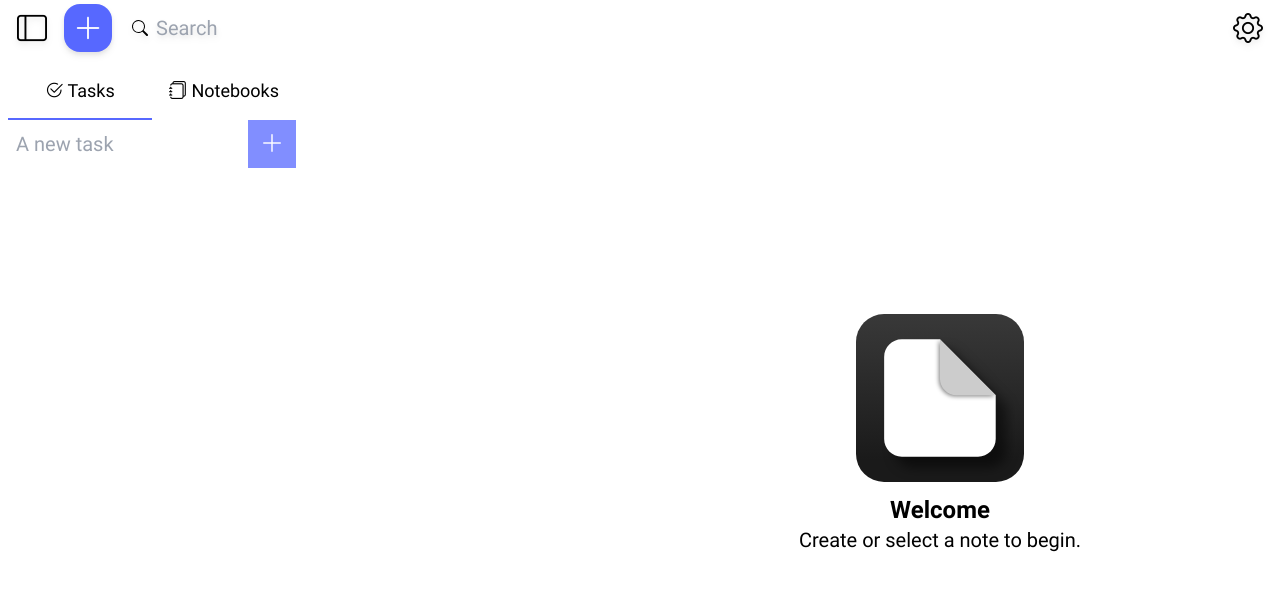
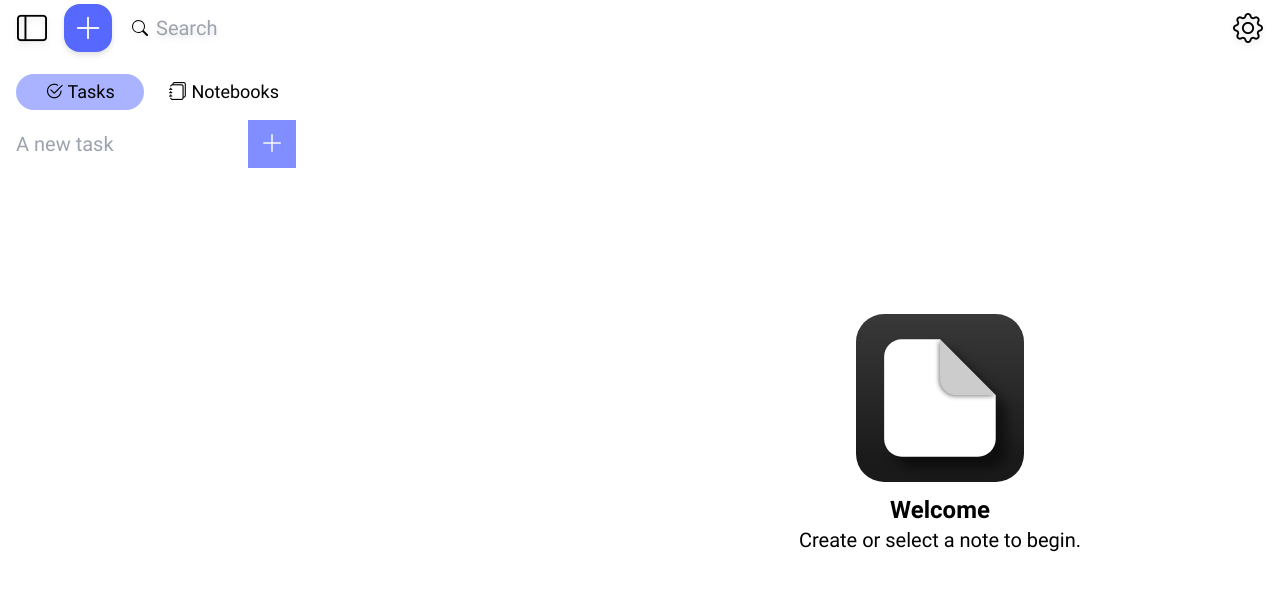
Before and after one commit to astudentinearth/darkwrite, a React (Vite) app: page / in a window 1280 px wide. Shown: the top 590 px of the page. Built offline with nearby package versions, Linux system fonts and the light colour scheme.

Commit message:
March 6 updates - Added licenses for Rust crates - Changed tab bar appearance

```diff
--- a/src/UI/Components/SidebarTabView.tsx
+++ b/src/UI/Components/SidebarTabView.tsx
@@ -7,18 +7,18 @@ function SidebarTabView(props:any){
      * TabView for sidebar
      */
     const [view,setView] = useState(0);
-
+    const activeStyle:React.CSSProperties = {background:"rgb(var(--accent) /0.5)",borderRadius:"99px"};
+    const inactiveStyle:React.CSSProperties = {};
     return <div className="flex flex-col">
         <div className="tabview-header flex-[0_0_56px] h-14 flex">
             <div className="w-[144px] flex items-center justify-center select-none cursor-pointer"
-            style={view == 0 ? {borderBottom:"2px solid rgb(var(--accent))"} : {borderBottom:"2px solid transparent"}}
+
             onClick={()=>{setView(0)}}>
-                <span className="text-lg"><i className="bi-check2-circle"></i> Tasks</span>
+                <span style={view == 0 ? activeStyle : {}} className="text-lg py-1 px-2 w-32 text-center"><i className="bi-check2-circle"></i> Tasks</span>
             </div>
             <div className="w-[144px] flex items-center justify-center select-none cursor-pointer"
-            style={view == 1 ? {borderBottom:"2px solid rgb(var(--accent))"} : {borderBottom:"2px solid transparent"}}
             onClick={()=>{setView(1)}}>
-                <span className="text-lg"><i className="bi-journals"></i> Notebooks</span>
+                <span style={view == 1 ? activeStyle : {}} className="text-lg py-1 px-2 w-32 text-center"><i className="bi-journals"></i> Notebooks</span>
             </div>
         </div>
         {view == 0 ? <Tasks></Tasks> : <Notebooks></Notebooks>}
--- a/src/UI/SettingsApplets/About.tsx
+++ b/src/UI/SettingsApplets/About.tsx
@@ -5,16 +5,15 @@ import { openURL } from "../../API";
 
 function About(){
     const context = useContext(SettingsContext);
-    return <div className="h-48 background-secondary items-center p-4 rounded-2xl border-default shadow-default my-4">
+    return <div className="background-secondary items-center p-4 rounded-2xl border-default shadow-default my-4">
 
         <img className="float-left" alt="darkwrite_logo" src={logo} width={128} height={128}></img>
         <div className="float-left">
             <span className="text-2xl m-2 font-bold block text-default">About</span>
             <span className="text-xl m-2 block text-default">Darkwrite {context.settings.Version}</span>
             <div className="hover:underline cursor-pointer text-accent m-2 " onClick={()=>{openURL("https://github.com/astudentinearth/darkwrite/blob/master/LICENSE")}}>License Information</div>
-            <div className="hover:underline cursor-pointer text-accent m-2 " onClick={()=>{openURL("https://github.com/astudentinearth/darkwrite/blob/master/3rd-party-licenses.txt")}}>3rd Party Licenses</div>
         </div>
-
+        <div className="clear-both"></div>
     </div>
 }
 
--- a/src/UI/SettingsApplets/Acknowledgements.tsx
+++ b/src/UI/SettingsApplets/Acknowledgements.tsx
@@ -1,22 +1,22 @@
 import AppletBase from "../Components/SettingsApplet";
 import thirdParty from '../../3rd-party-licenses.txt?raw'
-import { useRef } from "react";
+import cargoLicenses from "../../3rd-party-cargo.json?raw"
+import { useRef, useState } from "react";
 
 export function Acknowledgements(){
     let textRef:any = useRef(null);
+    const [showCrates, updateShowCrates] = useState(false);
     return <AppletBase title="Open Source Licenses">
-        <div onClick={()=>{textRef.current.style.setProperty("display","block")}} className="hover:underline cursor-pointer text-accent m-2 ">View</div>
+        <div onClick={()=>{textRef.current.style.setProperty("display","block")}} className="hover:underline cursor-pointer text-accent m-2 ">View licenses for npm packages</div>
         <div ref={textRef} className="hidden">
-            {`License for open-rs
-            The MIT License (MIT)
-
-            Copyright © 2015 Sebastian Thiel
-
-            Permission is hereby granted, free of charge, to any person obtaining a copy of this software and associated documentation files (the “Software”), to deal in the Software without restriction, including without limitation the rights to use, copy, modify, merge, publish, distribute, sublicense, and/or sell copies of the Software, and to permit persons to whom the Software is furnished to do so, subject to the following conditions:
-
-            The above copyright notice and this permission notice shall be included in all copies or substantial portions of the Software.
-
-            THE SOFTWARE IS PROVIDED “AS IS”, WITHOUT WARRANTY OF ANY KIND, EXPRESS OR IMPLIED, INCLUDING BUT NOT LIMITED TO THE WARRANTIES OF MERCHANTABILITY, FITNESS FOR A PARTICULAR PURPOSE AND NONINFRINGEMENT. IN NO EVENT SHALL THE AUTHORS OR COPYRIGHT HOLDERS BE LIABLE FOR ANY CLAIM, DAMAGES OR OTHER LIABILITY, WHETHER IN AN ACTION OF CONTRACT, TORT OR OTHERWISE, ARISING FROM, OUT OF OR IN CONNECTION WITH THE SOFTWARE OR THE USE OR OTHER DEALINGS IN THE SOFTWARE.`}
             {thirdParty}</div>
+        <div onClick={()=>{updateShowCrates(true)}} className="hover:underline cursor-pointer text-accent m-2 ">View licenses for Rust crates</div>
+        <div>
+            {showCrates ? JSON.parse(cargoLicenses).third_party_libraries.map((x:any)=><div>
+                <span className="text-2xl font-bold">{x.package_name}</span><span className="p-2 text-sm">{x.license}</span>
+                <hr></hr>
+                {x.licenses.map((l:any) => <p className="text-sm">{l.text}</p>)}
+            </div>) :<></>}
+        </div>
     </AppletBase>
 }
--- a/src/index.css
+++ b/src/index.css
@@ -637,6 +637,10 @@ video {
   top: 4rem;
 }
 
+.z-0 {
+  z-index: 0;
+}
+
 .z-10 {
   z-index: 10;
 }
@@ -649,10 +653,6 @@ video {
   z-index: 50;
 }
 
-.z-0 {
-  z-index: 0;
-}
-
 .float-left {
   float: left;
 }
@@ -661,6 +661,10 @@ video {
   clear: both;
 }
 
+.m-0 {
+  margin: 0px;
+}
+
 .m-1 {
   margin: 0.25rem;
 }
@@ -671,10 +675,6 @@ video {
 
 .m-4 {
   margin: 1rem;
-}
-
-.m-0 {
-  margin: 0px;
 }
 
 .mx-2 {
@@ -806,6 +806,10 @@ video {
 
 .w-12 {
   width: 3rem;
+}
+
+.w-32 {
+  width: 8rem;
 }
 
 .w-36 {
@@ -1068,6 +1072,10 @@ video {
   background-repeat: no-repeat;
 }
 
+.p-0 {
+  padding: 0px;
+}
+
 .p-1 {
   padding: 0.25rem;
 }
@@ -1084,8 +1092,9 @@ video {
   padding: 2rem;
 }
 
-.p-0 {
-  padding: 0px;
+.px-2 {
+  padding-left: 0.5rem;
+  padding-right: 0.5rem;
 }
 
 .px-4 {
@@ -1093,6 +1102,11 @@ video {
   padding-right: 1rem;
 }
 
+.py-1 {
+  padding-top: 0.25rem;
+  padding-bottom: 0.25rem;
+}
+
 .pl-2 {
   padding-left: 0.5rem;
 }
@@ -1119,6 +1133,11 @@ video {
 .text-xl {
   font-size: 1.25rem;
   line-height: 1.75rem;
+}
+
+.text-sm {
+  font-size: 0.875rem;
+  line-height: 1.25rem;
 }
 
 .font-bold {
@@ -1183,12 +1202,6 @@ video {
 
 .blur {
   --tw-blur: blur(8px);
-  -webkit-filter: var(--tw-blur) var(--tw-brightness) var(--tw-contrast) var(--tw-grayscale) var(--tw-hue-rotate) var(--tw-invert) var(--tw-saturate) var(--tw-sepia) var(--tw-drop-shadow);
-          filter: var(--tw-blur) var(--tw-brightness) var(--tw-contrast) var(--tw-grayscale) var(--tw-hue-rotate) var(--tw-invert) var(--tw-saturate) var(--tw-sepia) var(--tw-drop-shadow);
-}
-
-.blur-md {
-  --tw-blur: blur(12px);
   -webkit-filter: var(--tw-blur) var(--tw-brightness) var(--tw-contrast) var(--tw-grayscale) var(--tw-hue-rotate) var(--tw-invert) var(--tw-saturate) var(--tw-sepia) var(--tw-drop-shadow);
           filter: var(--tw-blur) var(--tw-brightness) var(--tw-contrast) var(--tw-grayscale) var(--tw-hue-rotate) var(--tw-invert) var(--tw-saturate) var(--tw-sepia) var(--tw-drop-shadow);
 }
```
